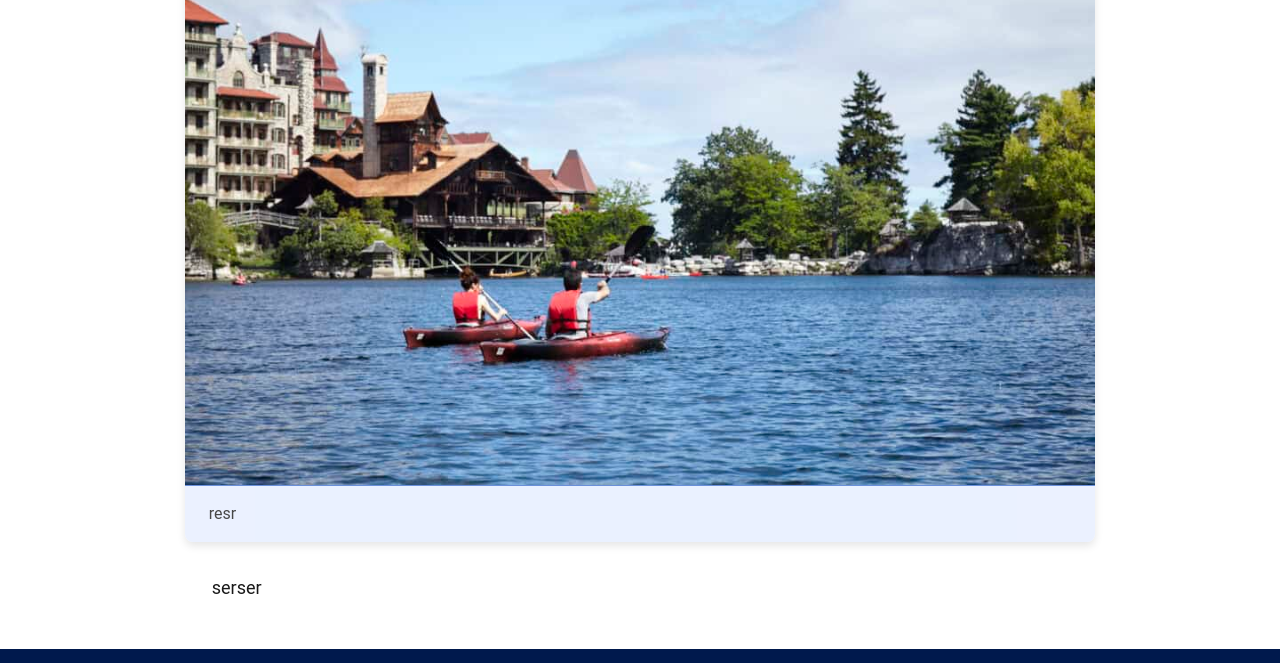
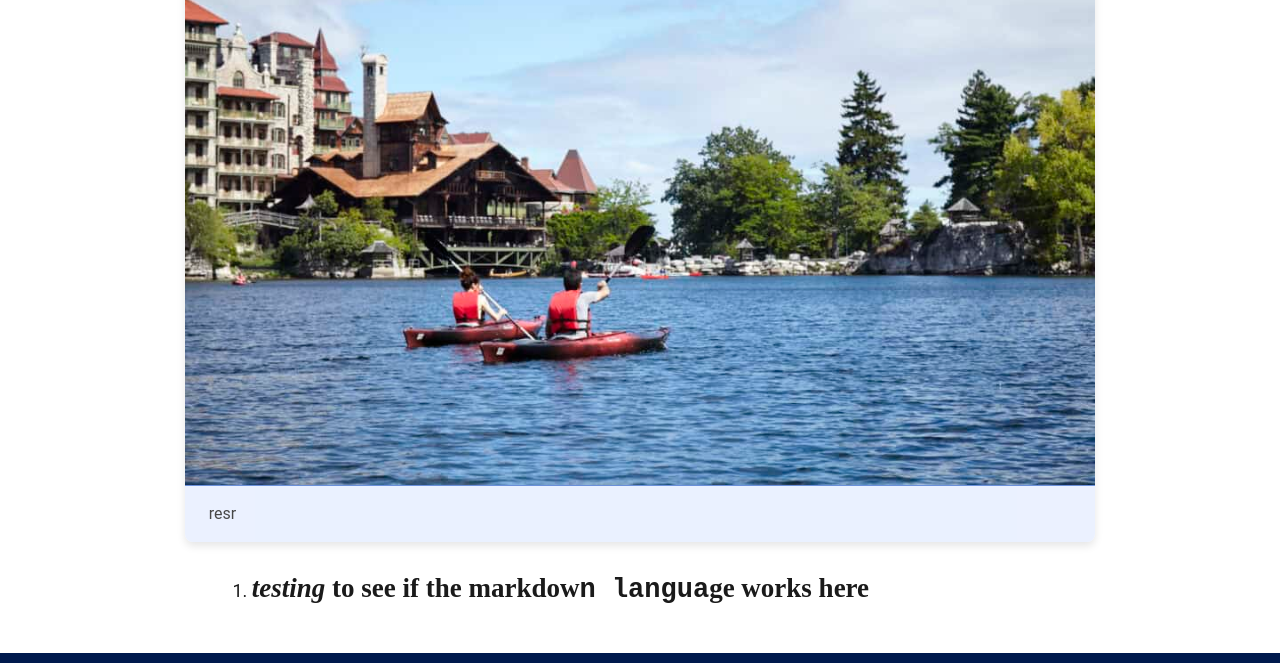
Before and after one commit to RodolfoBaez/11tyDecapCms, an Eleventy site: page src/blog/2025-10-22-test.md in a window 1280 px wide. Shown: the part 352-1015 px from the top of the page. Built offline with nearby package versions, Linux system fonts and the light colour scheme; Eleventy itself is replaced by a stand-in of ours; files that its build step writes are made by us from their sources; files whose address does not match are found by name.

Commit message:
Update Blog "2025-10-22-test" - Rodolfo Baez <rodolfobaez10463@gmail.com> via DecapBridge

```diff
--- a/src/blog/2025-10-22-test.md
+++ b/src/blog/2025-10-22-test.md
@@ -9,4 +9,4 @@ tags:
 image: /assets/MohonkLake.jpeg
 imageAlt: resr
 ---
-serser
+1. # ***testing*** to see if the markdow`n langua`ge works here
```
